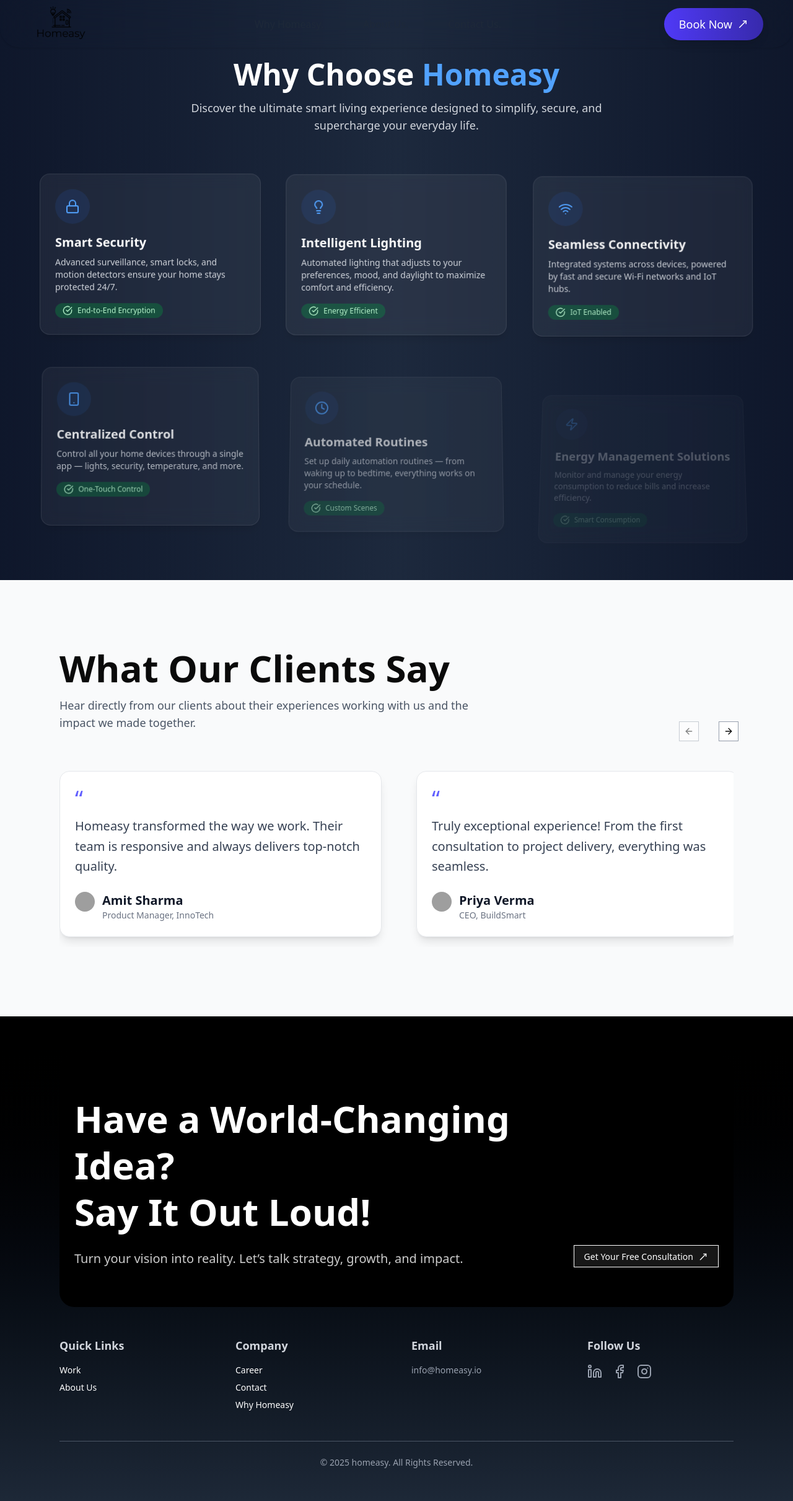
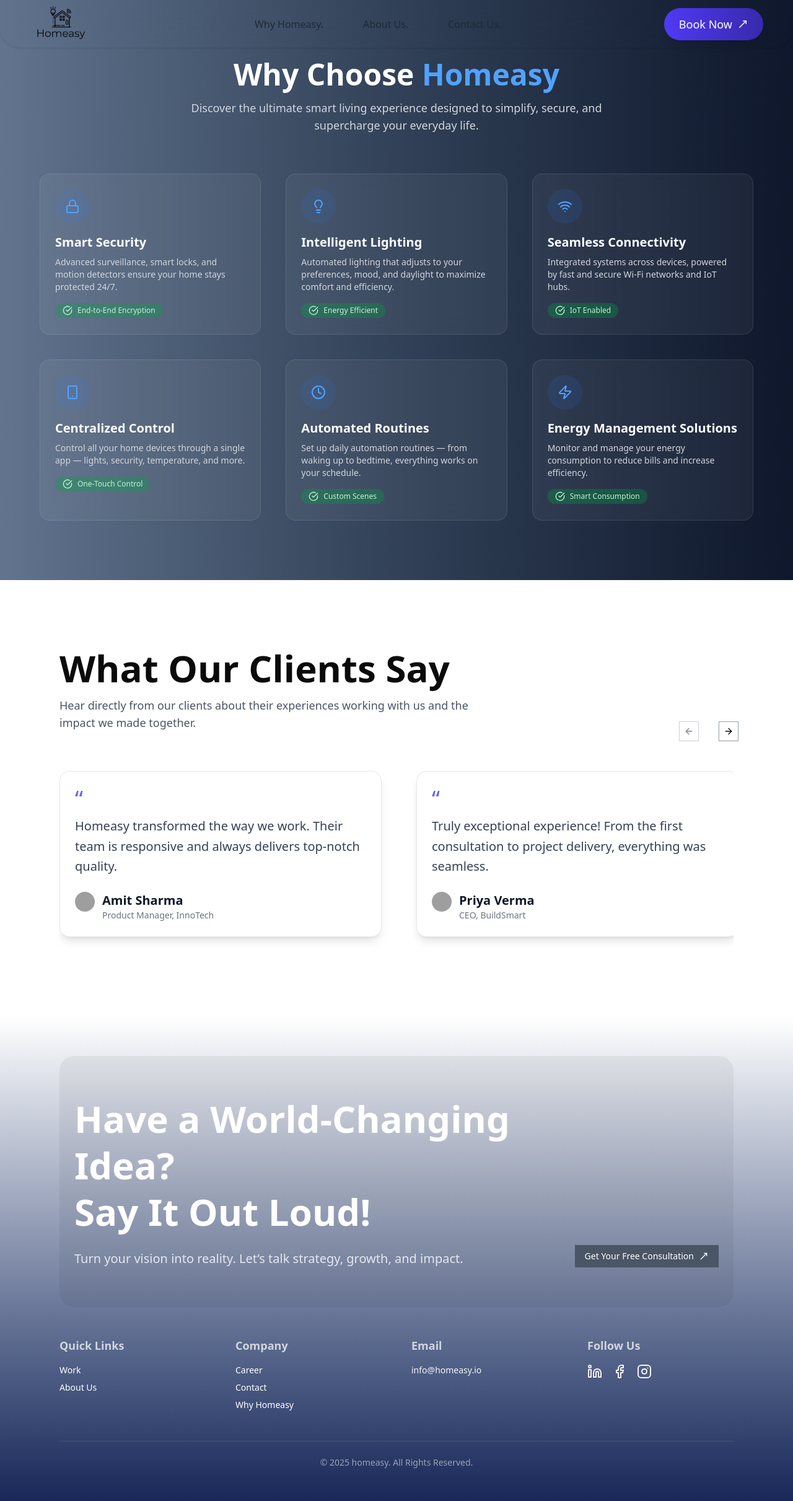
Before and after one commit to Amitkr77/homeasy, a Next.js app: page /home in a window 1280 px wide. Shown: the top 2422 px of the page at 62% size. Built offline with nearby package versions, Linux system fonts and the light colour scheme; grey boxes are pictures that could not be loaded; a web font is replaced by a local one.

Commit message:
fixed ui bougs

```diff
--- a/src/components/Footer.jsx
+++ b/src/components/Footer.jsx
@@ -28,10 +28,10 @@ function Footer() {
   return (
     <footer
       ref={footerRef}
-      className="bg-gradient-to-t from-gray-800 to-black text-white py-16 px-8 md:px-24 space-y-12"
+      className="bg-gradient-to-t from-blue-950 to-white text-white py-16 px-8 md:px-24 space-y-12"
     >
       {/* Hero Section: Heading + CTA centered */}
-      <div className="flex flex-col lg:flex-row items-start lg:items-end justify-between gap-10 bg-black px-6 py-16 rounded-3xl">
+      <div className="flex flex-col lg:flex-row items-start lg:items-end justify-between gap-10 bg-black/5 px-6 py-16 rounded-3xl">
         <div className="max-w-3xl text-white">
           <h1 className="text-4xl sm:text-5xl lg:text-6xl font-bold leading-tight mb-6">
             Have a World-Changing Idea? <br className="hidden sm:block" />
@@ -45,7 +45,7 @@ function Footer() {
 
         <FreeConsultationModal
           triggerText=" Get Your Free Consultation"
-          buttonClass="border border-white text-indigo-700 hover:bg-gray-600 text-white block rounded-none"
+          buttonClass=" bg-gray-600 text-white block rounded-none"
         />
       </div>
 
@@ -56,10 +56,10 @@ function Footer() {
           <h2 className="text-lg font-semibold text-gray-300">Quick Links</h2>
           <ul className="space-y-2">
             <li className="hover:text-blue-400 transition duration-300">
-              <Link href="/work">Work</Link>
+              <Link href="/whyChoose">Work</Link>
             </li>
             <li className="hover:text-blue-400 transition duration-300">
-              <Link href="/about-us">About Us</Link>
+              <Link href="/about">About Us</Link>
             </li>
           </ul>
         </div>
@@ -83,7 +83,7 @@ function Footer() {
         {/* Email Section */}
         <div className="space-y-4">
           <h2 className="text-lg font-semibold text-gray-300">Email</h2>
-          <p className="text-gray-400">info@homeasy.io</p>
+          <p className="text-gray-100">info@homeasy.io</p>
         </div>
 
         {/* Social Media Section */}
@@ -92,7 +92,7 @@ function Footer() {
           <div className="flex gap-4 text-2xl">
             <a
               href="https://www.linkedin.com/company/homeasyautomationiot/"
-              className="text-gray-400 hover:text-blue-500 transition duration-300 focus:outline-none"
+              className="text-gray-100 hover:text-blue-500 transition duration-300 focus:outline-none"
               target="_blank"
               rel="noopener noreferrer"
             >
@@ -100,7 +100,7 @@ function Footer() {
             </a>
             <a
               href="https://www.facebook.com/homeasyautomation/"
-              className="text-gray-400 hover:text-blue-500 transition duration-300 focus:outline-none"
+              className="text-gray-100 hover:text-blue-500 transition duration-300 focus:outline-none"
               target="_blank"
               rel="noopener noreferrer"
             >
@@ -108,7 +108,7 @@ function Footer() {
             </a>
             <a
               href="https://instagram.com/homeasyautomation/"
-              className="text-gray-400 hover:text-blue-500 transition duration-300 focus:outline-none"
+              className="text-gray-100 hover:text-blue-500 transition duration-300 focus:outline-none"
               target="_blank"
               rel="noopener noreferrer"
             >
--- a/src/components/Testonomial.jsx
+++ b/src/components/Testonomial.jsx
@@ -43,7 +43,7 @@ export default function Testimonial() {
   ];
 
   return (
-    <section className="py-24 px-6 md:px-20 bg-gray-50 overflow-hidden">
+    <section className="py-24 px-6 md:px-20  overflow-hidden">
       <Carousel className="w-full p-4">
         <div className="text-left relative mb-12">
           <h2 className="text-4xl md:text-6xl font-bold mb-4">
--- a/src/components/WhyChooseSection.jsx
+++ b/src/components/WhyChooseSection.jsx
@@ -63,63 +63,183 @@ const features = [
 export default function WhyChooseHomeasySection() {
   const sectionRef = useRef(null);
   const cardRefs = useRef([]);
+  const titleRef = useRef(null);
+  cardRefs.current = [];
 
-  useEffect(() => {
-    const ctx = gsap.context(() => {
-      // 🔹 Animate each card with stagger + depth effect
-      gsap.fromTo(
-        cardRefs.current,
-        {
-          opacity: 0,
-          y: 60,
-          scale: 0.9,
-          rotateX: 15,
-          transformPerspective: 1000,
-          delay: 0.2,
-        },
-        {
-          opacity: 1,
-          y: 0,
-          scale: 1,
-          rotateX: 0,
-          duration: 1.2,
-          ease: "power4.out",
-          stagger: 0.15, // <--- Smooth stagger
-          scrollTrigger: {
-            trigger: sectionRef.current,
-            start: "top 85%",
-            toggleActions: "play none none none",
-            scrub: true,
-          },
-        }
-      );
+  // useEffect(() => {
+  //   const ctx = gsap.context(() => {
+  //     const cards = cardRefs.current;
 
-      // 🔹 Title animation with skew + scale for energy
-      gsap.from(".why-title", {
-        opacity: 0,
-        y: -40,
-        skewY: 6,
-        scale: 0.95,
-        duration: 1,
-        ease: "back.out(1.7)",
-        scrollTrigger: {
-          trigger: sectionRef.current,
-          start: "top 80%",
-        },
-      });
-    }, sectionRef);
+  //     // Animate section background with a subtle particle-like effect
+  //     gsap.to(sectionRef.current, {
+  //       background: "linear-gradient(120deg, #1e3a8a 0%, #0f172a 50%, #334155 100%)",
+  //       duration: 3,
+  //       ease: "sine.inOut",
+  //       scrollTrigger: {
+  //         trigger: sectionRef.current,
+  //         start: "top 90%",
+  //         end: "bottom top",
+  //         scrub: 1.5,
+  //       },
+  //     });
 
-    return () => ctx.revert();
-  }, []);
+  //     // Add pseudo-particle effect with a subtle overlay
+  //     gsap.to(sectionRef.current, {
+  //       "--particle-opacity": 0.3,
+  //       duration: 2,
+  //       ease: "sine.inOut",
+  //       scrollTrigger: {
+  //         trigger: sectionRef.current,
+  //         start: "top 80%",
+  //         toggleActions: "play none none reverse",
+  //       },
+  //     });
+
+  //     // Split title for glitch effect
+  //     const title = titleRef.current;
+  //     const titleText = title.textContent;
+  //     title.innerHTML = titleText
+  //       .split("")
+  //       .map(
+  //         (char) =>
+  //           `<span class="letter inline-block" style="position: relative;">${char}</span>`
+  //       )
+  //       .join("");
+
+  //     // Glitch effect for title
+  //     gsap.from(".letter", {
+  //       opacity: 0,
+  //       x: () => gsap.utils.random(-50, 50),
+  //       y: () => gsap.utils.random(-50, 50),
+  //       scale: 0.8,
+  //       stagger: {
+  //         each: 0.03,
+  //         from: "random",
+  //       },
+  //       duration: 0.8,
+  //       ease: "power4.out",
+  //       scrollTrigger: {
+  //         trigger: sectionRef.current,
+  //         start: "top 80%",
+  //         toggleActions: "play none none none",
+  //       },
+  //     });
+
+  //     // Secondary glitch overlay for title
+  //     gsap.to(".letter", {
+  //       x: () => gsap.utils.random(-5, 5),
+  //       repeat: 3,
+  //       yoyo: true,
+  //       duration: 0.1,
+  //       delay: 0.5,
+  //       stagger: 0.02,
+  //       scrollTrigger: {
+  //         trigger: sectionRef.current,
+  //         start: "top 80%",
+  //         toggleActions: "play none none none",
+  //       },
+  //     });
+
+  //     // Animate cards with layered cinematic reveal
+  //     cards.forEach((card, i) => {
+  //       const tl = gsap.timeline({
+  //         scrollTrigger: {
+  //           trigger: card,
+  //           start: "top 85%",
+  //           toggleActions: "play none none none",
+  //         },
+  //       });
+
+  //       tl.fromTo(
+  //         card,
+  //         {
+  //           opacity: 0,
+  //           y: 150,
+  //           scale: 0.7,
+  //           rotationX: 45,
+  //           transformPerspective: 1200,
+  //         },
+  //         {
+  //           opacity: 1,
+  //           y: 0,
+  //           scale: 1,
+  //           rotationX: 0,
+  //           duration: 1.4,
+  //           ease: "expo.out",
+  //           delay: i * 0.2,
+  //         }
+  //       ).to(
+  //         card,
+  //         {
+  //           "--glow-opacity": 0.5,
+  //           duration: 1,
+  //           ease: "sine.inOut",
+  //           repeat: -1,
+  //           yoyo: true,
+  //         },
+  //         0.5
+  //       );
+
+  //       // Magnetic hover effect
+  //       card.addEventListener("mousemove", (e) => {
+  //         const rect = card.getBoundingClientRect();
+  //         const x = (e.clientX - rect.left - rect.width / 2) / 10;
+  //         const y = (e.clientY - rect.top - rect.height / 2) / 10;
+  //         gsap.to(card, {
+  //           x: x,
+  //           y: y,
+  //           rotationY: x * 0.5,
+  //           rotationX: -y * 0.5,
+  //           scale: 1.06,
+  //           boxShadow: "0 30px 60px rgba(0, 0, 0, 0.5)",
+  //           "--glow-opacity": 0.8,
+  //           duration: 0.4,
+  //           ease: "power3.out",
+  //         });
+  //       });
+
+  //       card.addEventListener("mouseleave", () => {
+  //         gsap.to(card, {
+  //           x: 0,
+  //           y: 0,
+  //           rotationY: 0,
+  //           rotationX: 0,
+  //           scale: 1,
+  //           boxShadow: "0 10px 20px rgba(0, 0, 0, 0.1)",
+  //           "--glow-opacity": 0.5,
+  //           duration: 0.4,
+  //           ease: "power3.out",
+  //         });
+  //       });
+  //     });
+  //   }, sectionRef);
+
+  //   return () => ctx.revert();
+  // }, []);
 
   return (
     <section
       ref={sectionRef}
-      className="relative bg-gradient-to-r from-slate-900 via-slate-800 to-slate-900 py-24 px-6"
+      className="relative bg-gradient-to-r from-slate-500 via-slate-700 to-slate-900 py-24 px-6 overflow-hidden"
+      style={{
+        position: "relative",
+        "--particle-opacity": 0,
+      }}
     >
-      <div className="max-w-6xl mx-auto">
+      <div
+        className="absolute inset-0 pointer-events-none"
+        style={{
+          background:
+            "radial-gradient(circle at 50% 50%, rgba(59, 130, 246, 0.2) 0%, transparent 70%)",
+          opacity: "var(--particle-opacity)",
+        }}
+      />
+      <div className="max-w-6xl mx-auto relative z-10">
         <div className="text-center mb-16">
-          <h2 className="why-title text-4xl md:text-5xl font-extrabold text-white">
+          <h2
+            ref={titleRef}
+            className="text-4xl md:text-5xl font-extrabold text-white"
+          >
             Why Choose <span className="text-blue-400">Homeasy</span>
           </h2>
           <p className="text-gray-300 text-lg mt-4 max-w-2xl mx-auto">
@@ -135,7 +255,13 @@ export default function WhyChooseHomeasySection() {
               <div
                 key={index}
                 ref={(el) => (cardRefs.current[index] = el)}
-                className="group relative bg-white/5 backdrop-blur-md p-6 rounded-2xl border border-white/10 w-full shadow-lg hover:shadow-2xl transition-all duration-300 hover:scale-[1.03]"
+                className="group relative bg-white/5 backdrop-blur-md p-6 rounded-2xl border border-white/10 w-full shadow-lg transition-all duration-300"
+                style={{
+                  transformPerspective: 1200,
+                  "--glow-opacity": 0,
+                  boxShadow:
+                    "0 0 20px rgba(59, 130, 246, var(--glow-opacity))",
+                }}
               >
                 <div className="w-14 h-14 flex items-center justify-center bg-blue-500/10 text-blue-400 rounded-full mb-4">
                   <Icon className="w-6 h-6" />
```
Also changed, not shown: src/components/AppScreenshots.jsx (+29 -18 lines), src/components/InteractiveSmartHome.jsx (+7 -3 lines).
